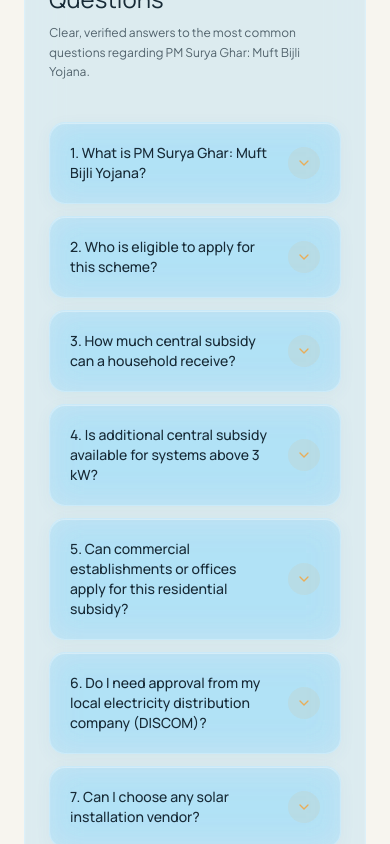
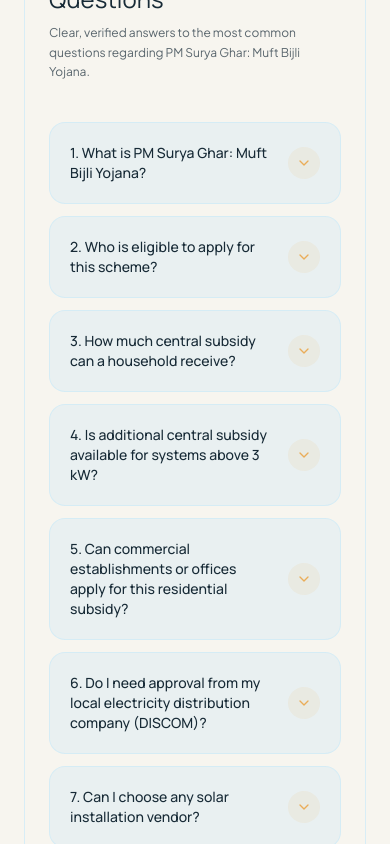
Before and after one commit to sufibuildwith-py/Sk_power, a React (Vite) app: page / in a window 390 px wide. Shown: the part 7320-8164 px from the top of the page. Built offline with nearby package versions, Linux system fonts and the light colour scheme.

Commit message:
fix: eliminate FAQ accordion layout thrashing and nested blur bottlenecks

```diff
--- a/src/components/PMSuryaGharSection.tsx
+++ b/src/components/PMSuryaGharSection.tsx
@@ -1,4 +1,4 @@
-import React, { useState } from 'react';
+import React, { useState, useCallback } from 'react';
 import { useTranslation } from 'react-i18next';
 import { DraggableCardTrack } from './DraggableCardTrack';
 import {
@@ -24,21 +24,21 @@ interface FaqItemProps {
   item: { q: string; a: string };
   idx: number;
   isOpen: boolean;
-  onToggle: () => void;
+  onToggle: (idx: number) => void;
   isHindi: boolean;
 }
 
 const FaqItem: React.FC<FaqItemProps> = React.memo(({ item, idx, isOpen, onToggle, isHindi }) => (
   <div
-    className={`glass-card-subtle rounded-2xl overflow-hidden transition-colors duration-200 ${
+    className={`rounded-2xl overflow-hidden border transition-colors duration-150 ${
       isOpen
-        ? 'bg-[#b6e2fa]/45 shadow-md border-solar-amber/50 ring-1 ring-solar-amber/30'
-        : 'hover:bg-[#c6e8fc]/35'
+        ? 'bg-[#b6e2fa]/60 border-solar-amber/50 shadow-sm'
+        : 'bg-[#bfe2f8]/25 border-sky-200/40 hover:bg-[#bfe2f8]/40'
     }`}
   >
     <button
       type="button"
-      onClick={onToggle}
+      onClick={() => onToggle(idx)}
       aria-expanded={isOpen}
       aria-controls={`faq-answer-${idx}`}
       id={`faq-question-${idx}`}
@@ -56,24 +56,22 @@ const FaqItem: React.FC<FaqItemProps> = React.memo(({ item, idx, isOpen, onToggl
       </div>
     </button>
 
-    <div
-      id={`faq-answer-${idx}`}
-      role="region"
-      aria-labelledby={`faq-question-${idx}`}
-      className={`grid transition-[grid-template-rows,opacity] duration-200 ease-out ${
-        isOpen ? 'grid-rows-[1fr] opacity-100' : 'grid-rows-[0fr] opacity-0'
-      }`}
-    >
-      <div className="overflow-hidden">
+    {isOpen && (
+      <div
+        id={`faq-answer-${idx}`}
+        role="region"
+        aria-labelledby={`faq-question-${idx}`}
+        className="px-5 sm:px-6 pb-6 pt-1 border-t border-solar-charcoal/5 animate-[faqFadeIn_150ms_ease-out]"
+      >
         <p
-          className={`px-5 sm:px-6 pb-6 pt-1 text-xs sm:text-sm text-solar-charcoal/85 leading-relaxed pr-8 border-t border-solar-charcoal/5 ${
+          className={`text-xs sm:text-sm text-solar-charcoal/85 leading-relaxed pr-8 ${
             isHindi ? 'leading-[1.7]' : ''
           }`}
         >
           {item.a}
         </p>
       </div>
-    </div>
+    )}
   </div>
 ));
 
@@ -85,6 +83,10 @@ interface FaqAccordionProps {
 const FaqAccordion: React.FC<FaqAccordionProps> = ({ items, isHindi }) => {
   const [openIndex, setOpenIndex] = useState<number | null>(null);
 
+  const handleToggle = useCallback((idx: number) => {
+    setOpenIndex((prev) => (prev === idx ? null : idx));
+  }, []);
+
   return (
     <div className="space-y-3">
       {items.map((item, idx) => (
@@ -93,7 +95,7 @@ const FaqAccordion: React.FC<FaqAccordionProps> = ({ items, isHindi }) => {
           item={item}
           idx={idx}
           isOpen={openIndex === idx}
-          onToggle={() => setOpenIndex((prev) => (prev === idx ? null : idx))}
+          onToggle={handleToggle}
           isHindi={isHindi}
         />
       ))}
@@ -435,11 +437,7 @@ export const PMSuryaGharSection: React.FC<PMSuryaGharSectionProps> = ({ onOpenQu
           CHAPTER 08 — FREQUENTLY ASKED QUESTIONS (Frosted Glass Panel System)
          ========================================================================= */}
       <div className="relative mb-20 sm:mb-28 overflow-hidden">
-        {/* Ambient Sky-Blue & Amber Glows behind FAQ Glass Panel */}
-        <div className="absolute top-1/3 left-1/4 w-[700px] h-[450px] bg-gradient-to-tr from-[#94ccf6]/24 via-[#bde2fa]/18 to-transparent rounded-full blur-3xl pointer-events-none" />
-        <div className="absolute bottom-10 right-1/4 w-[480px] h-[320px] bg-gradient-to-tl from-solar-amber/14 via-[#c8e6fc]/16 to-transparent rounded-full blur-3xl pointer-events-none" />
-
-        <div className="relative glass-panel rounded-3xl p-6 sm:p-10 md:p-12">
+        <div className="relative rounded-3xl p-6 sm:p-10 md:p-12 bg-[#8cc8f5]/24 border border-sky-200/50 shadow-[inset_0_1px_1px_rgba(255,255,255,0.50),0_12px_36px_rgba(55,125,175,0.08)]">
           <div className="max-w-xl mb-10">
             <div className="flex items-center gap-2 mb-2">
               <span className="w-1.5 h-1.5 rounded-full bg-solar-amber shadow-[0_0_8px_#E9AD59]" />
--- a/src/index.css
+++ b/src/index.css
@@ -103,6 +103,15 @@ html[lang="hi"] .font-display {
   .glass-card:hover,
   .glass-card-subtle:hover {
     transform: none !important;
+  }
+}
+
+@keyframes faqFadeIn {
+  from {
+    opacity: 0;
+  }
+  to {
+    opacity: 1;
   }
 }
 
```
